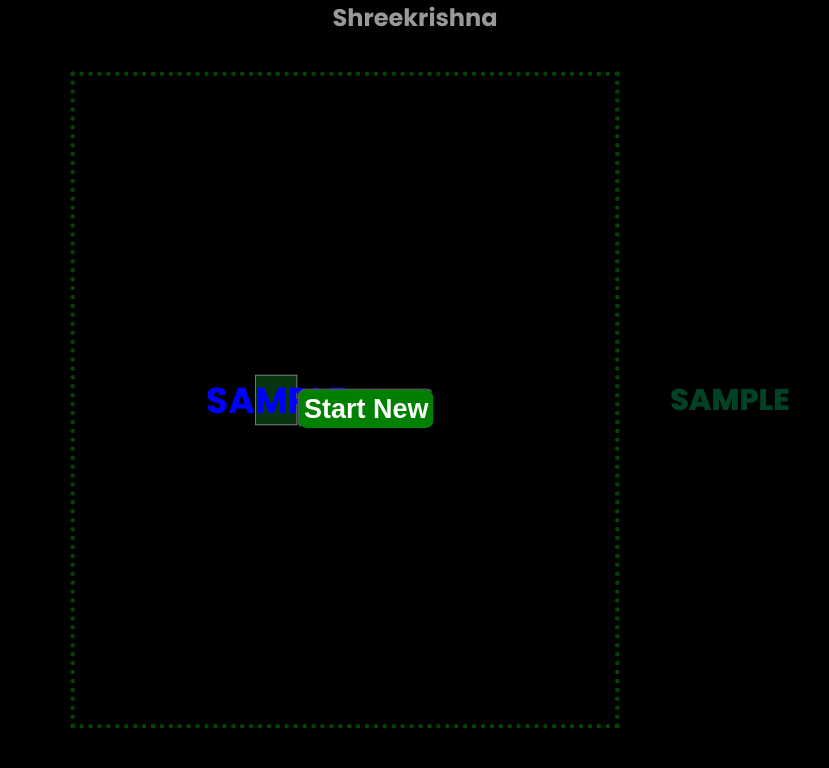
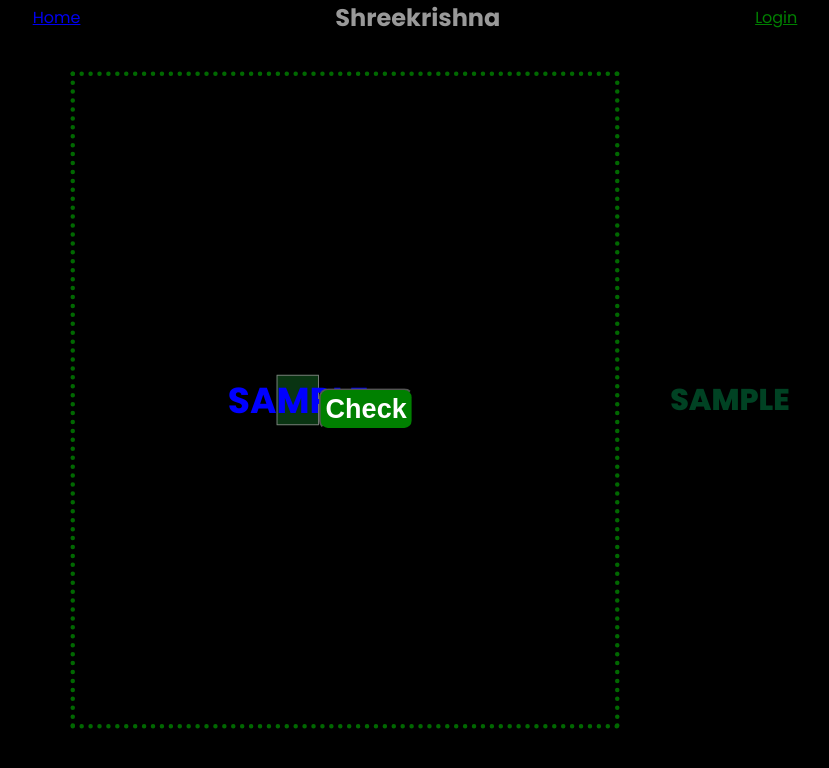
Before and after one commit to ravibalebilalu/puzzle_world, a Django app: template puzzles/wordsearch/templates/home.html in a window 1280 px wide. Shown: the top 768 px of the page, without its empty margins (225-1054 px from the left). Run offline with Django 5.2, Linux system fonts and the light colour scheme; the template is opened without the code that fills it: values that come from a table or form of the project are taken from there, others are empty; tables that the repository leaves empty hold one stand-in row (values such as "Sample post").

Commit message:
add user authentication for wordsearch

```diff
--- a/puzzles/puzzles/urls.py
+++ b/puzzles/puzzles/urls.py
@@ -6,6 +6,6 @@ from django.urls import path,include
 urlpatterns = [
     path("admin/", admin.site.urls),
 
-    path("",include("wordsearch.urls")),
-    path("users/",include("users.urls")),
+    path("wordsearch/",include("wordsearch.urls",namespace="wordsearch")),
+    path("",include("users.urls")),
 ]
--- a/puzzles/wordsearch/models.py
+++ b/puzzles/wordsearch/models.py
@@ -1,4 +1,7 @@
 from django.db import models
+from django.contrib.auth import get_user_model
+
+User = get_user_model()
 
 class Puzzle(models.Model):
     row_length = models.PositiveSmallIntegerField(default=12)
@@ -7,6 +10,9 @@ class Puzzle(models.Model):
     inProgress = models.BooleanField(default=False,null=True,blank=True)
     initial_time = models.DateTimeField(null=True,blank=True)
     finished_time = models.DateTimeField(null=True,blank=True)
+
+    user = models.ForeignKey(User,on_delete=models.CASCADE,null=True,blank=True)
+
 
     def save(self, *args, **kwargs):
         if not (10 <= self.row_length <= 15):
--- a/puzzles/wordsearch/static/style.css
+++ b/puzzles/wordsearch/static/style.css
@@ -19,7 +19,15 @@ body {
     justify-content: center;
     align-items: center;
 }
-
+.navs{
+         gap: 100%;
+}
+.user a:nth-child(1){
+    color: green;
+}
+.user a:nth-child(2){
+    color: red;
+}
 .masterbox{
     flex-direction: row;
       gap: 20px;
--- a/puzzles/wordsearch/templates/home.html
+++ b/puzzles/wordsearch/templates/home.html
@@ -8,7 +8,19 @@
         <link rel="stylesheet" href="{% static 'style.css'%}" />
     </head>
     <body class="flexbox">
-        <h2>Shreekrishna</h2>
+        <div class="navs flexbox">
+           <a href="{% url 'user'%}">Home</a>
+            <h2>Shreekrishna</h2>
+            <div class="user flexbox">
+                {% if user.is_authenticated %}
+  <p style="width: 200px; font-size: 20px;">Welcome, {{ user.username }}!</p>
+  <a href="{% url 'logout' %}">Logout</a>
+{% else %}
+  <a href="{% url 'login' %}">Login</a>
+{% endif %}
+
+            </div>
+        </div>
 
         <div class="masterbox flexbox">
             <div class="mainbox flexbox {% if puzzle.inProgress %} main-anim {% else %} '' {% endif %}"
--- a/puzzles/wordsearch/urls.py
+++ b/puzzles/wordsearch/urls.py
@@ -1,6 +1,6 @@
 from django.urls import path
 from wordsearch import views
-
+app_name= "wordsearch"
 urlpatterns = [
     path("",views.home,name="home"),
 ]
```
Also changed, not shown: puzzles/wordsearch/views.py (+15 -0 lines), puzzles/wordsearch/migrations/0002_puzzle_user.py (added).
